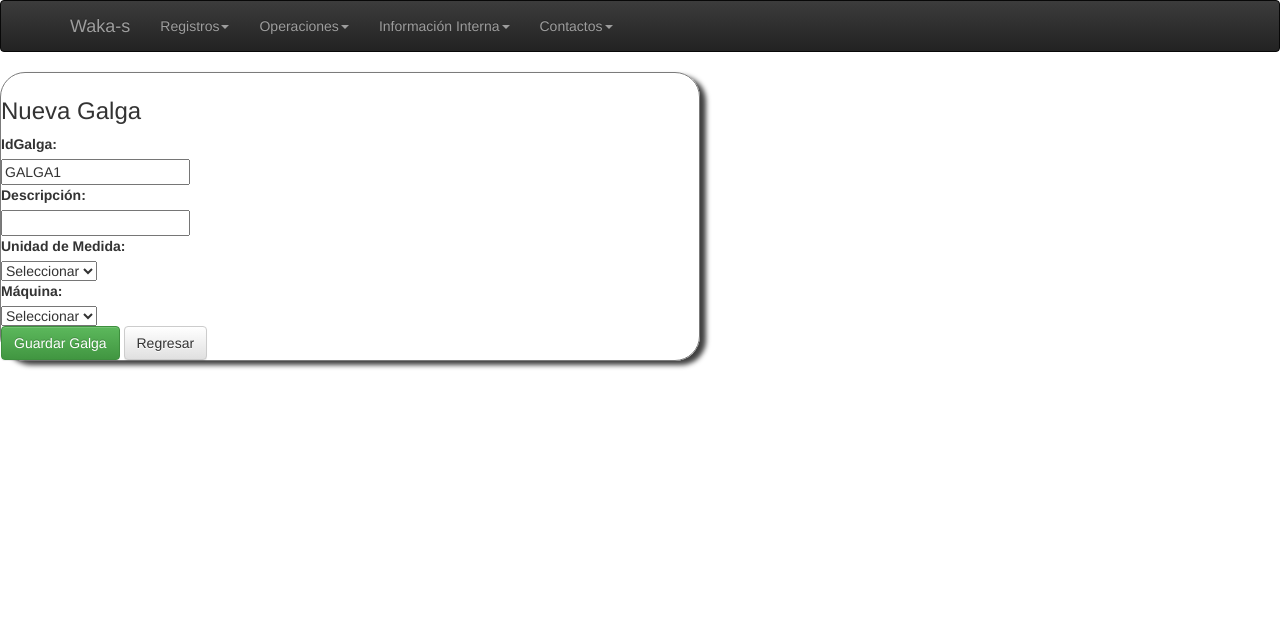
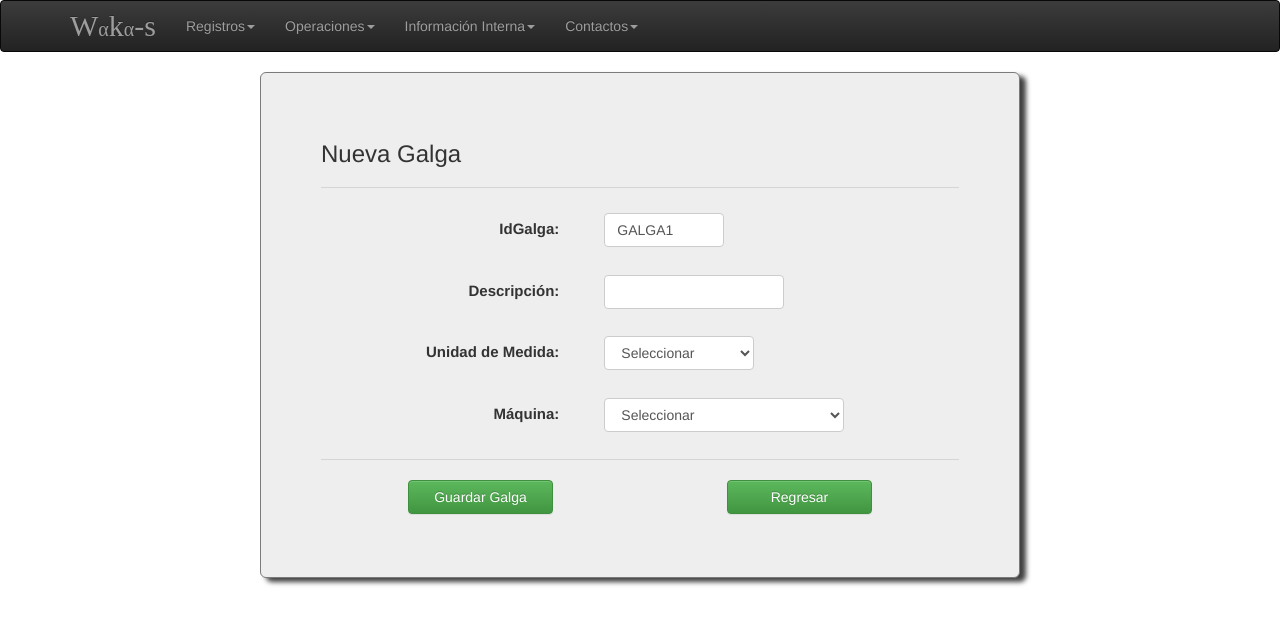
Before and after one commit to GlobalSoftwareDynamics/Wakas, a PHP site: page /agregarGalga.php in a window 1280 px wide. Shown: the top 625 px of the page. Run offline with PHP 8.4, Linux system fonts and the light colour scheme; the visitor is signed in with stand-in values (Sample User, id 1); data that the repository does not hold is empty; some libraries are stand-ins or nearby versions.

Commit message:
Add files via upload

```diff
--- a/agregarGalga.php
+++ b/agregarGalga.php
@@ -30,7 +30,7 @@ if(isset($_SESSION['login'])){
                             <span class="icon-bar"></span>
                             <span class="icon-bar"></span>
                         </button>
-                        <a class="navbar-brand" href="mainAdmin.php">Waka-s</a>
+                        <a class="navbar-brand" href="mainAdmin.php" id="brand">W<span class="alfa">&alpha;</span>k<span class="alfa">&alpha;</span>-s</a>
                     </div>
                     <div class="navbar-collapse collapse">
                         <ul class="nav navbar-nav">
@@ -75,16 +75,17 @@ if(isset($_SESSION['login'])){
             </nav>
         </header>
 
-        <section class="containerform">
-            <form action="gestionGalgas.php" method="post">
+        <section class="container">
+            <form action="gestionGalgas.php" method="post" class="form-horizontal jumbotron col-sm-8 col-sm-offset-2">
                 <div>
                     <h3>Nueva Galga</h3>
                 </div>
-                <div>
-                    <div>
-                        <label for="idgalga">IdGalga:</label>
+                <hr>
+                <div class="form-group">
+                    <div class="col-sm-5">
+                        <label for="idgalga" class="formlabels col-sm-12">IdGalga:</label>
                     </div>
-                    <div>
+                    <div class="col-sm-7">
                         <?php
                             $aux = 0;
                             $result = selectTable("Galgas");
@@ -92,24 +93,24 @@ if(isset($_SESSION['login'])){
                                 $aux++;
                             }
                             $aux++;
-                            echo "<input id='idgalga' type='text' name= 'idGal' value='GALGA".$aux."' readonly>";
+                            echo "<input class='textinput-4' id='idgalga' type='text' name= 'idGal' value='GALGA".$aux."' readonly>";
                         ?>
                     </div>
                 </div>
-                <div>
-                    <div>
-                        <label for="desc">Descripci&oacute;n:</label>
+                <div class="form-group">
+                    <div class="col-sm-5">
+                        <label for="desc" class="formlabels col-sm-12">Descripci&oacute;n:</label>
                     </div>
-                    <div>
-                        <input id="desc" type="text" name="descgal">
+                    <div class="col-sm-7">
+                        <input id="desc" type="text" name="descgal" class="textinput-6">
                     </div>
                 </div>
-                <div>
-                    <div>
-                        <label for="unimedida">Unidad de Medida:</label>
+                <div class="form-group">
+                    <div  class="col-sm-5">
+                        <label for="unimedida" class="formlabels col-sm-12">Unidad de Medida:</label>
                     </div>
-                    <div>
-                        <select id="unimedida" name="unimed">
+                    <div class="col-sm-7">
+                        <select id="unimedida" name="unimed" class="ddselect-5">
                             <option>Seleccionar</option>
                             <?php
                                 $result=selectTable('UnidadMedida');
@@ -122,12 +123,12 @@ if(isset($_SESSION['login'])){
                         </select>
                     </div>
                 </div>
-                <div>
-                    <div>
-                        <label for="maquina">Máquina:</label>
+                <div class="form-group">
+                    <div class="col-sm-5">
+                        <label for="maquina" class="formlabels col-sm-12">Máquina:</label>
                     </div>
-                    <div>
-                        <select id="maquina" name="idmaq">
+                    <div class="col-sm-7">
+                        <select id="maquina" name="idmaq" class="ddselect-8">
                             <option>Seleccionar</option>
                             <?php
                                 $result1=selectTable('Maquina');
@@ -140,9 +141,16 @@ if(isset($_SESSION['login'])){
                         </select>
                     </div>
                 </div>
-                <div>
-                    <input class="btn btn-success" type="submit" name="guardargal" value="Guardar Galga">
-                    <input formaction="gestionGalgas.php" class="btn btn-default" type="submit" value="Regresar">
+                <hr>
+                <div class="form-group">
+                    <div class="col-sm-12">
+                        <div class="col-sm-6">
+                            <input class="btn btn-success col-sm-6 col-sm-offset-3" type="submit" name="guardargal" value="Guardar Galga">
+                        </div>
+                        <div class="col-sm-6">
+                            <input formaction="gestionGalgas.php" class="btn btn-success col-sm-6 col-sm-offset-3" type="submit" value="Regresar">
+                        </div>
+                    </div>
                 </div>
             </form>
         </section>
```
Also changed, not shown: actualizarGalga.php (+33 -26 lines).
